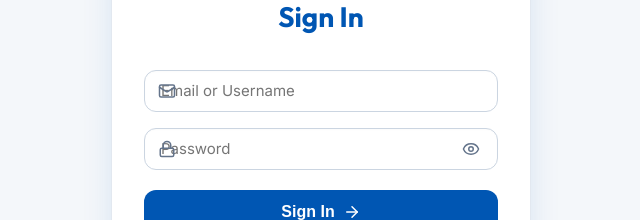
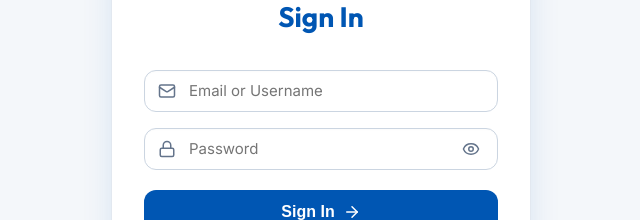
Before and after one commit to hahmadar007-cmd/Aftab-clinic, a React (Vite) app: page /login in a window 1280 px wide. Shown: the part 256-476 px from the top of the page, without its empty margins (319-959 px from the left). Built offline with nearby package versions, Linux system fonts and the light colour scheme.

Commit message:
Fix input icon padding overlap on sign in page, remove splash skip button and prototype footer label

```diff
--- a/src/index.css
+++ b/src/index.css
@@ -69,15 +69,15 @@ input[type="tel"],
 select,
 textarea {
   font-family: var(--font-body);
-  border-radius: 12px !important;
-  border: 1.5px solid #cbd5e1 !important;
-  padding: 0.65rem 1rem !important;
-  font-size: 0.9375rem !important;
-  background-color: #ffffff !important;
-  color: var(--text-dark) !important;
-  outline: none !important;
-  transition: all 0.2s ease-in-out !important;
-  box-shadow: inset 0 1px 2px rgba(0, 0, 0, 0.02) !important;
+  border-radius: 12px;
+  border: 1.5px solid #cbd5e1;
+  padding: 0.65rem 1rem;
+  font-size: 0.9375rem;
+  background-color: #ffffff;
+  color: var(--text-dark);
+  outline: none;
+  transition: all 0.2s ease-in-out;
+  box-shadow: inset 0 1px 2px rgba(0, 0, 0, 0.02);
 }
 
 input[type="text"]:focus,
@@ -87,8 +87,8 @@ input[type="password"]:focus,
 input[type="tel"]:focus,
 select:focus,
 textarea:focus {
-  border-color: var(--primary-blue) !important;
-  box-shadow: 0 0 0 4px rgba(0, 86, 179, 0.12) !important;
+  border-color: var(--primary-blue);
+  box-shadow: 0 0 0 4px rgba(0, 86, 179, 0.12);
 }
 
 input[type="text"]:hover,
@@ -98,7 +98,7 @@ input[type="password"]:hover,
 input[type="tel"]:hover,
 select:hover,
 textarea:hover {
-  border-color: #94a3b8 !important;
+  border-color: #94a3b8;
 }
 
 /* Base Layout Containers */
@@ -229,23 +229,27 @@ h1, h2, h3, h4, h5, h6 {
   color: var(--text-muted);
   pointer-events: none;
   flex-shrink: 0;
+  z-index: 2;
 }
 
+.input-wrapper input,
 .form-input {
   width: 100%;
-  padding: 0.675rem 0.875rem 0.675rem 2.5rem !important;
-  font-size: 0.9375rem !important;
-  border: 1.5px solid var(--border-light) !important;
-  border-radius: 12px !important;
-  background-color: #ffffff !important;
-  color: var(--text-dark) !important;
-  outline: none !important;
-  transition: border-color 0.2s ease, box-shadow 0.2s ease !important;
+  padding-left: 2.75rem !important;
+  padding-right: 2.75rem !important;
+  font-size: 0.9375rem;
+  border: 1.5px solid #cbd5e1;
+  border-radius: 12px;
+  background-color: #ffffff;
+  color: var(--text-dark);
+  outline: none;
+  transition: border-color 0.2s ease, box-shadow 0.2s ease;
 }
 
+.input-wrapper input:focus,
 .form-input:focus {
-  border-color: var(--primary-blue) !important;
-  box-shadow: 0 0 0 4px rgba(0, 86, 179, 0.12) !important;
+  border-color: var(--primary-blue);
+  box-shadow: 0 0 0 4px rgba(0, 86, 179, 0.12);
 }
 
 .input-toggle-btn {
--- a/src/pages/SplashPage.tsx
+++ b/src/pages/SplashPage.tsx
@@ -1,6 +1,6 @@
 import React, { useEffect, useState } from 'react';
 import { useNavigate } from 'react-router-dom';
-import { ArrowRight, ShieldCheck } from 'lucide-react';
+import { ShieldCheck } from 'lucide-react';
 
 export const SplashPage: React.FC = () => {
   const navigate = useNavigate();
@@ -118,25 +118,10 @@ export const SplashPage: React.FC = () => {
             fontSize: '0.8125rem',
             color: 'var(--primary-green)',
             fontWeight: 600,
-            marginBottom: '2rem',
           }}
         >
           <ShieldCheck size={16} /> Precision Testing • Accredited Quality
         </div>
-
-        {/* Quick Skip Option */}
-        <button
-          onClick={() => navigate('/login', { replace: true })}
-          className="btn btn-outline"
-          style={{
-            fontSize: '0.8125rem',
-            padding: '0.375rem 1rem',
-            borderRadius: 'var(--radius-full)',
-          }}
-        >
-          <span>Continue to Login</span>
-          <ArrowRight size={14} />
-        </button>
       </div>
 
       <div
@@ -147,7 +132,7 @@ export const SplashPage: React.FC = () => {
           color: 'var(--text-muted)',
         }}
       >
-        Aftab Clinic Diagnostic Laboratory Portal • Stage 1 Prototype
+        Aftab Clinic Diagnostic Laboratory Portal
       </div>
     </div>
   );
```
